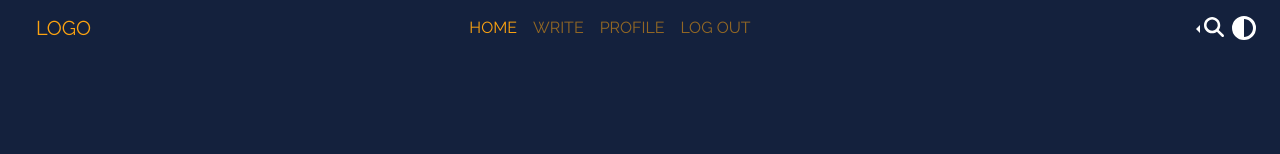
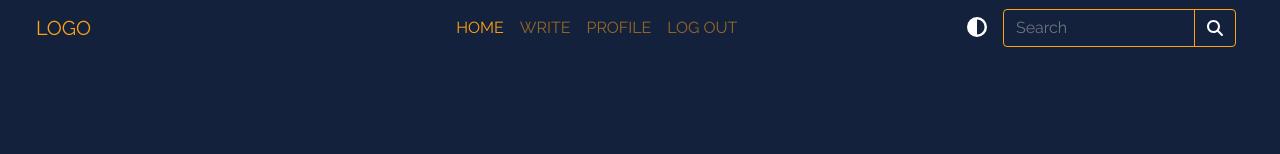
Before and after one commit to ayanalimevv/blog, a React (Create React App) app in the folder client/: page /home in a window 1280 px wide. Shown: the top 154 px of the page. Built offline with nearby package versions, Linux system fonts and the light colour scheme; no server answers.

Commit message:
fix search bar

```diff
--- a/client/src/components/darkMode.scss
+++ b/client/src/components/darkMode.scss
@@ -8,9 +8,10 @@
             color: white;
             }
         }
-        .dropdown-menu{
+        .navbar-nav{
             background: #14213d;
-            input{
+            input, span{
+                border: 1px solid #fca311;
                 background: none;
                 color: white;
             }
--- a/client/src/components/navbar/NavBar.js
+++ b/client/src/components/navbar/NavBar.js
@@ -26,30 +26,19 @@ const NavBar = props => {
   const location = useLocation();
 
   return (
-    location.pathname != '/' ? (<nav className="navbar navbar-expand-sm fixed-top navbar-light px-4">
-
-      <div className="container-fluid ">
-        {/*---Navbar toggler icon for smaller screens---- */}
-        <button
-          className="navbar-toggler"
-          type="button"
-          data-bs-toggle="collapse"
-          data-bs-target="#navbarCollapse"
-          aria-controls="navbarCollapse"
-          aria-expanded="false"
-          aria-label="Toggle navigation">
+    location.pathname != '/' ? (
+    <nav className="navbar navbar-expand-sm fixed-top navbar-light px-4">
+       <div className="container-fluid">
+        <div className="navbar-header">
+    {/*---Brand name or logo goes here---- */}
+    <Link className={`navbar-brand  ${checkActive}`} to="/home"> Logo</Link>
+    </div>
+    <button className="navbar-toggler" type="button" data-bs-toggle="collapse" data-bs-target="#navbarNavDropdown" aria-controls="navbarNavDropdown" aria-expanded="false" aria-label="Toggle navigation">
       <span className="navbar-toggler-icon"></span>
     </button>
 
-        {/*---Brand name or logo goes here---- */}
-        <Link className={`navbar-brand ${checkActive}`} to="/home"> Logo</Link>
-
-        {/*---Main navbar---- */}
-        <div
-          className="collapse navbar-collapse"
-          id="navbarCollapse">
-
-          <ul className="navbar-nav d-flex mx-auto">
+    <div className=" collapse navbar-collapse" id="navbarNavDropdown">
+      <ul id="main-nav" className="navbar-nav ">
         <li className="nav-item">
         <NavLink title='Home' className={`nav-link ${checkActive}`} aria-current="page" to="/home">Home</NavLink>
         </li>
@@ -63,20 +52,23 @@ const NavBar = props => {
         <NavLink title='Log Out' onClick={handleLogout} className={`nav-link ${checkActive}`} to="/" tabIndex="-1" aria-disabled="true">Log Out</NavLink>
         </li>
       </ul>
+      <ul className="navbar-nav ms-auto d-lg-inline-flex">
+      <li className="nav-item mx-2">
+        <FontAwesomeIcon title={`${props.theme.charAt(0).toUpperCase()+props.theme.slice(1)} Mode`}
+      icon={faCircleHalfStroke} size="lg" onClick={props.toggleTheme} className="my-lg-2 my-2"/>
+        </li>
+        <li className="nav-item mx-2">
+        <div id="searchbar" className="input-group">
+          <input type="text" className="form-control " placeholder='Search'/>
+          <span className="input-group-text" id="basic-addon3"><FontAwesomeIcon icon={faSearch} size="md"/></span>
+          </div>
+        </li>
+
+
+      </ul>
     </div>
   </div>
 
-      {/*---Search icon---- */}
-      <div class=" dropstart me-2">
-        <a class=" dropdown-toggle" data-bs-toggle="dropdown" aria-expanded="false" href="#">
-          <FontAwesomeIcon icon={faSearch} size="lg"/></a>
-          <ul class="dropdown-menu ">
-            <input type="text" className="form-control " placeholder='Search'/>
-          </ul>
-      </div>
-
-      {/*---Dark mode toggler icon---- */}
-      <FontAwesomeIcon title={`${props.theme.charAt(0).toUpperCase()+props.theme.slice(1)} Mode`} icon={faCircleHalfStroke} size="xl" onClick={props.toggleTheme} />
     </nav>) : <></>
   );
 }
--- a/client/src/components/navbar/Navbar.scss
+++ b/client/src/components/navbar/Navbar.scss
@@ -3,9 +3,12 @@
     font-family: 'Raleway';
     text-transform: uppercase;
 }
-.navbar-brand{
-    position: fixed;
+
+
+#main-nav{
+    margin-left: 25%;
 }
+
 
 svg{
     &:hover{
@@ -13,20 +16,38 @@ svg{
        cursor: pointer;
     }
 }
-.dropdown-menu.show{
-    width: 270px;
+@media only screen and (max-width: 1441px){
+    #main-nav{
+        margin-left: 30%;
+    }
+}
+@media only screen and (max-width: 1025px){
+   #main-nav{
+    margin-left: 25%;
+   }
+    #searchbar{
+        width:auto;
+    }
+}
+@media only screen and (max-width: 935px){
+
+    #searchbar{
+        margin-right: -3px;
+        width: 150px;
+    }
+}
+@media only screen and (max-width: 805px){
+
+    #main-nav{
+        margin-left: 18%;
+    }
 }
 @media only screen and (max-width: 576px){
-    .navbar-brand{
-       right: 40%;
+    #main-nav{
+        margin-left: 0;
     }
-    .dropstart{
-        position: absolute;
-        right: 12%;
+    #searchbar{
+        margin-right: 0;
+        width: 90%;
     }
-        svg{
-        position: absolute;
-        right: 5%;
-        }
-
 }
```
Lines whose indentation alone changed are shown as unchanged.
